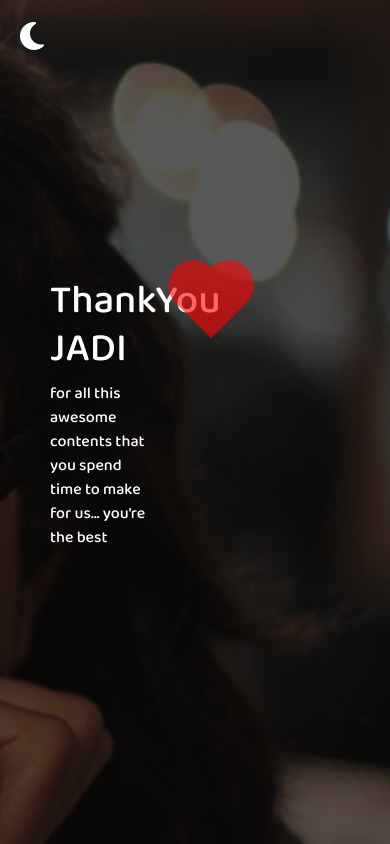
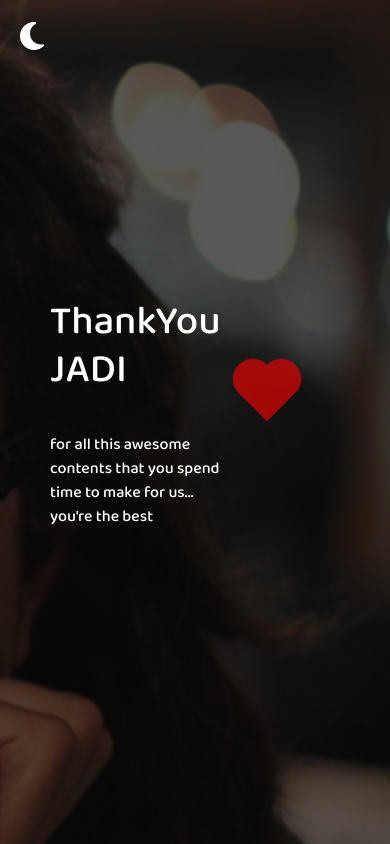
Before and after one commit to imkarimkarim/thankYouJADI, a plain HTML site: page index.html in a window 390 px wide. Shown: the top 844 px of the page. Drawn offline with nearby package versions, Linux system fonts and the light colour scheme.

Commit message:
add reponsive support for heart

```diff
--- a/myScripts.js
+++ b/myScripts.js
@@ -48,7 +48,7 @@ $("document").ready(function () {
   // adding content
   let tmpHtml = ""
   // $("header").append('<img src="img/jadiFace.jpg" alt="jadi">');
-  $("header").append('<div style="position: relative" class="bigTitle"><div class="heart"></div><h1>ThankYou JADI</h1><p>for all this awesome contents that you spend time to make for us... you\'re the best</p></div>');
+  $("header").append('<div class="bigTitle"><h1>ThankYou JADI</h1><div class="heart-box" style="position: relative"><div class="heart"></div></div> <p>for all this awesome contents that you spend time to make for us... you\'re the best</p></div>');
 
   // $("#section1 .section-title").append("<h4>Video Toturials<hr></h4>");
   for (let i = 1; i < img.length; i++) {
--- a/myStyle.css
+++ b/myStyle.css
@@ -143,6 +143,17 @@ footer{
 }
 
 /* beating heart from https://www.freecodecamp.org/news/how-to-create-a-beating-heart-with-pure-css-for-your-valentine-2aeb05e2d36e */
+.heart-box,
+.bigTitle h1 {
+  float: left;
+}
+.bigTitle p {
+  clear: both;
+}
+.heart-box {
+  width: 55px;
+  height: 35px;
+}
 .heart {
   animation: heartbeat 1s infinite;
   background-color: red;
@@ -200,3 +211,54 @@ footer{
       rotate(-45deg);
   } */
 }
+/* Make it responsive */
+@media only screen and (max-width: 500px) {
+  .bigTitle p {
+    width: 90%;
+  }
+  .heart-box {
+    height: 30px;
+    float: right;
+    clear: both;
+    width: 5px;
+  }
+  .heart {
+    top: -30px;
+    width: 40px;
+    height: 40px;
+  }
+  .heart:before,
+  .heart:after {
+  height: 40px;
+  width: 40px;
+  }
+  .heart:before {
+    top: -20px;
+  }
+
+  .heart:after {
+    left: 20px;
+  }
+}
+@media only screen and (max-width: 350px) {
+  .bigTitle p {
+    width: 100%;
+  }
+  .heart {
+    top: -30px;
+    width: 30px;
+    height: 30px;
+  }
+  .heart:before,
+  .heart:after {
+  height: 30px;
+  width: 30px;
+  }
+  .heart:before {
+    top: -15px;
+  }
+
+  .heart:after {
+    left: 15px;
+  }
+}
```
